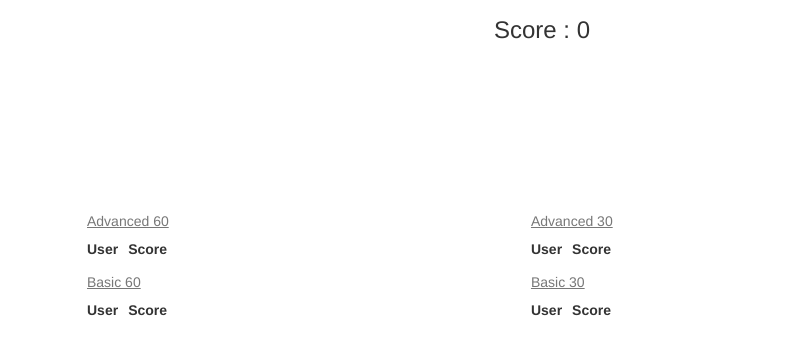
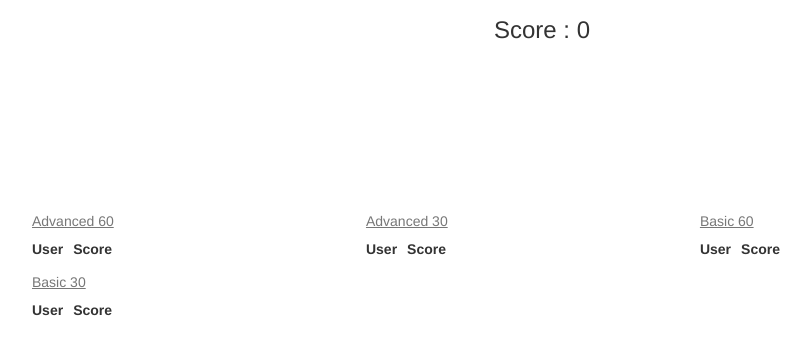
Before and after one commit to bwuphan/mathcraft, a website: page client/index.html in a window 1280 px wide. Shown: the part 121-476 px from the top of the page, without its empty margins (98-909 px from the left). Drawn offline with Linux system fonts and the light colour scheme; no server answers.

Commit message:
edited padding of tables

```diff
--- a/client/style.css
+++ b/client/style.css
@@ -44,28 +44,32 @@ th {
   width: 10%;
   margin-left: 20px;
   display: inline;
-  padding: 165px
+  padding: 110px;
+  position: static;
 }
 
 .basic30 {
   width: 10%;
   margin-left: 20px; /* minus the amount to make it 100% */
   display: inline;
-  padding: 165px
+  padding: 110px;
+  position: static;
 }
 
 .advanced60 {
   width: 10%;
   margin-left: 20px; /* minus the amount to make it 100% */
   display: inline;
-  padding: 165px
+  padding: 110px;
+  position: static;
 }
 
 .advanced30 {
   width: 10%;
   margin-left: 20px; /* minus the amount to make it 100% */
   display: inline;
-  padding: 165px
+  padding: 110px;
+  position: static;
 }
 
 .cool {
```
